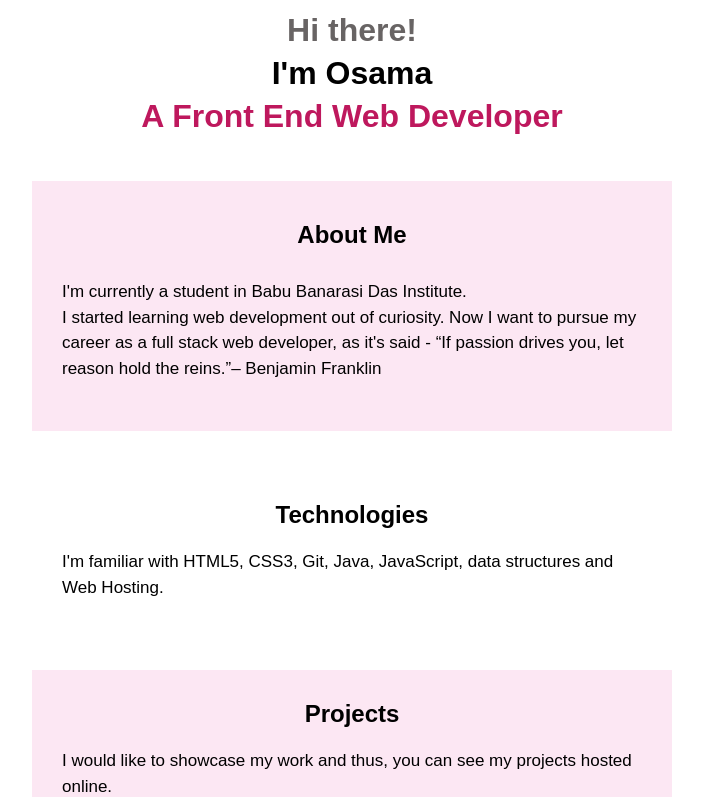
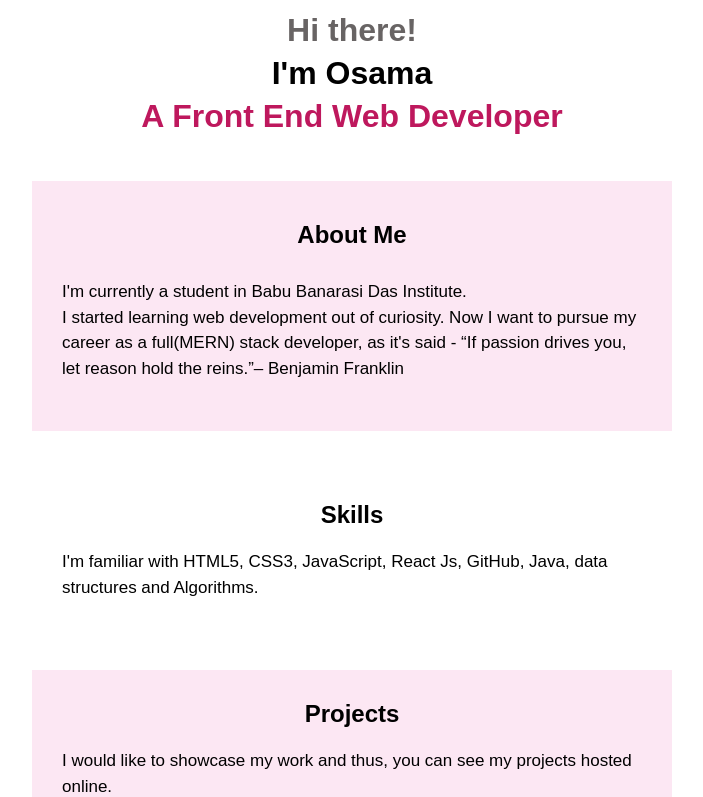
Before and after one commit to osamahannan/Portfolio, a React (Create React App) app: page / in a window 1280 px wide. Shown: the part 407-1204 px from the top of the page, without its empty margins (288-991 px from the left). Built offline with nearby package versions, Linux system fonts and the light colour scheme.

Commit message:
updated home section

```diff
--- a/src/Components/Home.js
+++ b/src/Components/Home.js
@@ -19,18 +19,18 @@ const Home = () => {
                 <h2>About Me</h2>
                 <article>
                     <p>I'm currently a student in Babu Banarasi Das Institute.<br />
-                    I started learning web development out of curiosity. Now I want to pursue my career as a full stack web developer, as it's said -
-                    “If passion drives you, let reason hold the reins.”– Benjamin Franklin
+                        I started learning web development out of curiosity. Now I want to pursue my career as a full(MERN) stack developer, as it's said -
+                        “If passion drives you, let reason hold the reins.”– Benjamin Franklin
                     </p>
                 </article>
             </div>
 
 
             <div className="technologies">
-                <h2>Technologies</h2>
+                <h2>Skills</h2>
                 <article>
                     <p>
-                        I'm familiar with HTML5, CSS3, Git, Java, JavaScript, data structures and Web Hosting.
+                        I'm familiar with HTML5, CSS3, JavaScript, React Js, GitHub, Java, data structures and Algorithms.
                     </p>
                 </article>
             </div>
@@ -40,7 +40,7 @@ const Home = () => {
                 <h2>Projects</h2>
                 <article>
                     <p>
-                    I would like to showcase my work and thus, you can see my projects hosted online.
+                        I would like to showcase my work and thus, you can see my projects hosted online.
                     </p>
                 </article>
                 <div className="links">
```
